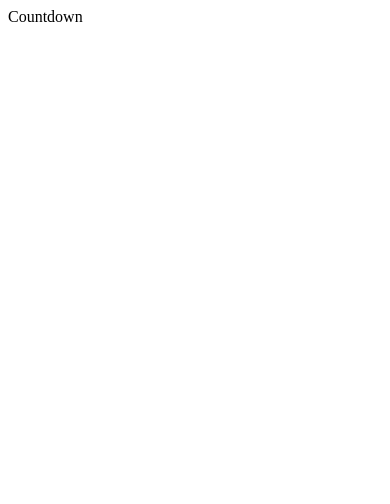
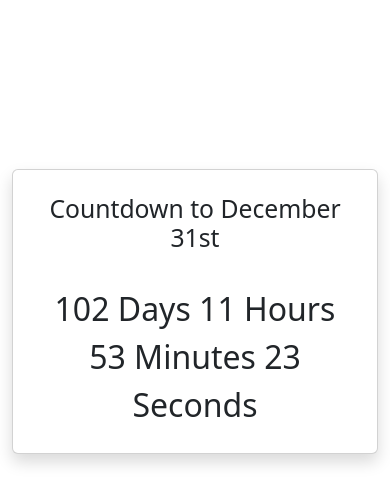
Before and after one commit to rabbitglauser/TieCountdownBootsrtap, a plain HTML site: page src/index.html in a window 390 px wide. Drawn offline with nearby package versions, Linux system fonts and the light colour scheme.

Commit message:
Add countdown timer with Bootstrap styling
Implemented a countdown timer to December 31st using JavaScript and styled it with Bootstrap. Added Bootstrap CSS and JS for responsive design, and created a structured HTML layout including timer elements. The timer updates every second.

```diff
--- a/src/index.html
+++ b/src/index.html
@@ -2,9 +2,61 @@
 <html lang="en">
 <head>
     <meta charset="UTF-8">
-    <titleTitle>Countdown</titleTitle>
+    <meta name="viewport" content="width=device-width, initial-scale=1.0">
+    <title>Countdown Timer</title>
+    <!-- Bootstrap CSS -->
+    <link href="https://cdn.jsdelivr.net/npm/bootstrap@5.3.0-alpha1/dist/css/bootstrap.min.css" rel="stylesheet">
+    <style>
+        .countdown {
+            font-size: 2rem;
+            text-align: center;
+            margin-top: 20vh;
+        }
+    </style>
 </head>
 <body>
+<div class="container">
+    <div class="row">
+        <div class="col-12">
+            <div class="countdown card shadow p-4">
+                <h2>Countdown to December 31st</h2>
+                <div id="timer" class="mt-4">
+                    <span id="days">00</span> Days
+                    <span id="hours">00</span> Hours
+                    <span id="minutes">00</span> Minutes
+                    <span id="seconds">00</span> Seconds
+                </div>
+            </div>
+        </div>
+    </div>
+</div>
 
+<!-- Bootstrap JS -->
+<script src="https://cdn.jsdelivr.net/npm/bootstrap@5.3.0-alpha1/dist/js/bootstrap.bundle.min.js"></script>
+
+<!-- Countdown JavaScript -->
+<script>
+    function countdown() {
+        const endDate = new Date("December 31, " + new Date().getFullYear() + " 23:59:59").getTime();
+        const now = new Date().getTime();
+        const timeLeft = endDate - now;
+
+        const days = Math.floor(timeLeft / (1000 * 60 * 60 * 24));
+        const hours = Math.floor((timeLeft % (1000 * 60 * 60 * 24)) / (1000 * 60 * 60));
+        const minutes = Math.floor((timeLeft % (1000 * 60 * 60)) / (1000 * 60));
+        const seconds = Math.floor((timeLeft % (1000 * 60)) / 1000);
+
+        document.getElementById("days").innerText = days;
+        document.getElementById("hours").innerText = hours;
+        document.getElementById("minutes").innerText = minutes;
+        document.getElementById("seconds").innerText = seconds;
+
+        if (timeLeft < 0) {
+            document.getElementById("timer").innerHTML = "Happy New Year!";
+        }
+    }
+
+    setInterval(countdown, 1000);  // Update the countdown every second
+</script>
 </body>
 </html>
--- a/src/main.js
+++ b/src/main.js
@@ -0,0 +1 @@
+tdownInterval = setInterval(updateCountdown, 1000);
```
